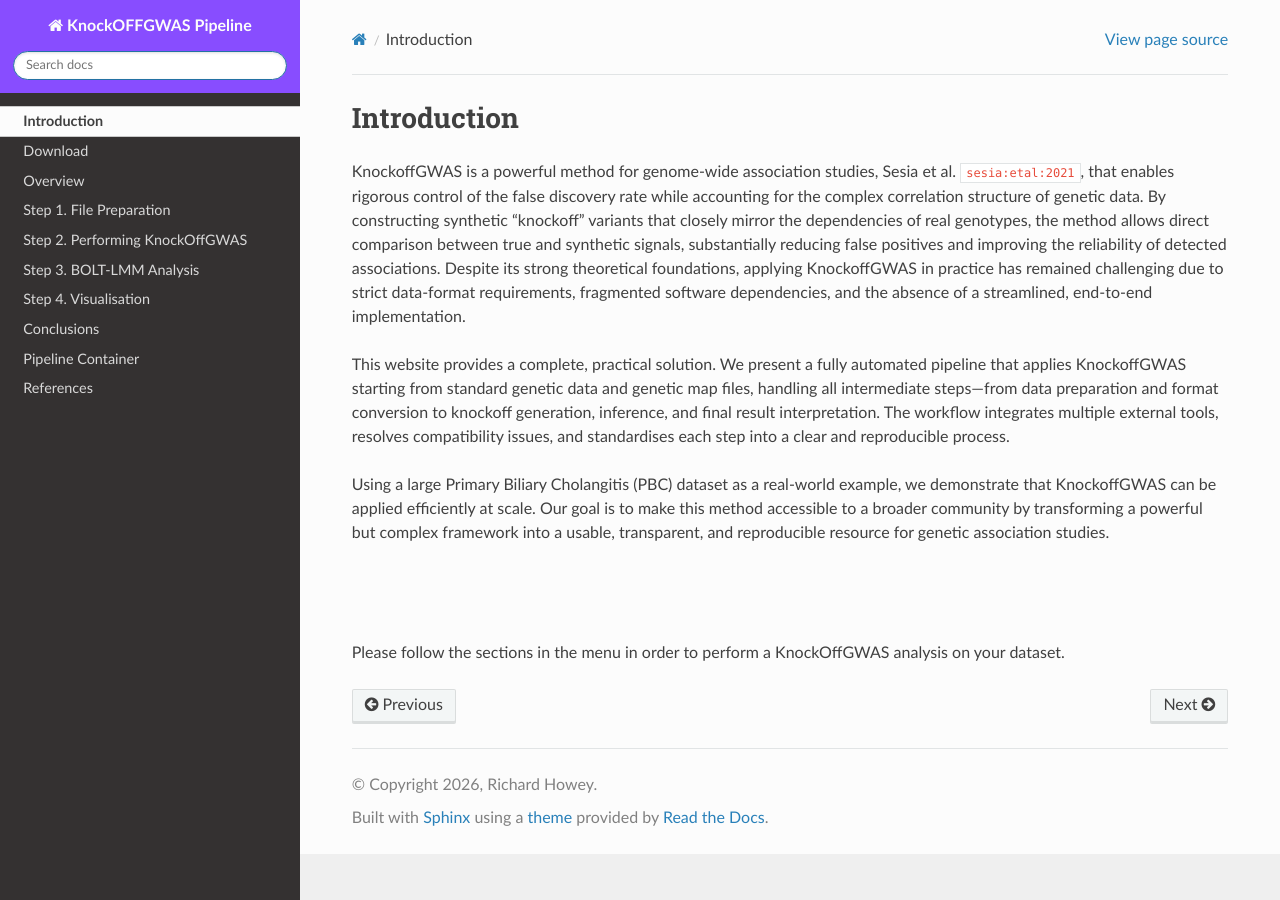
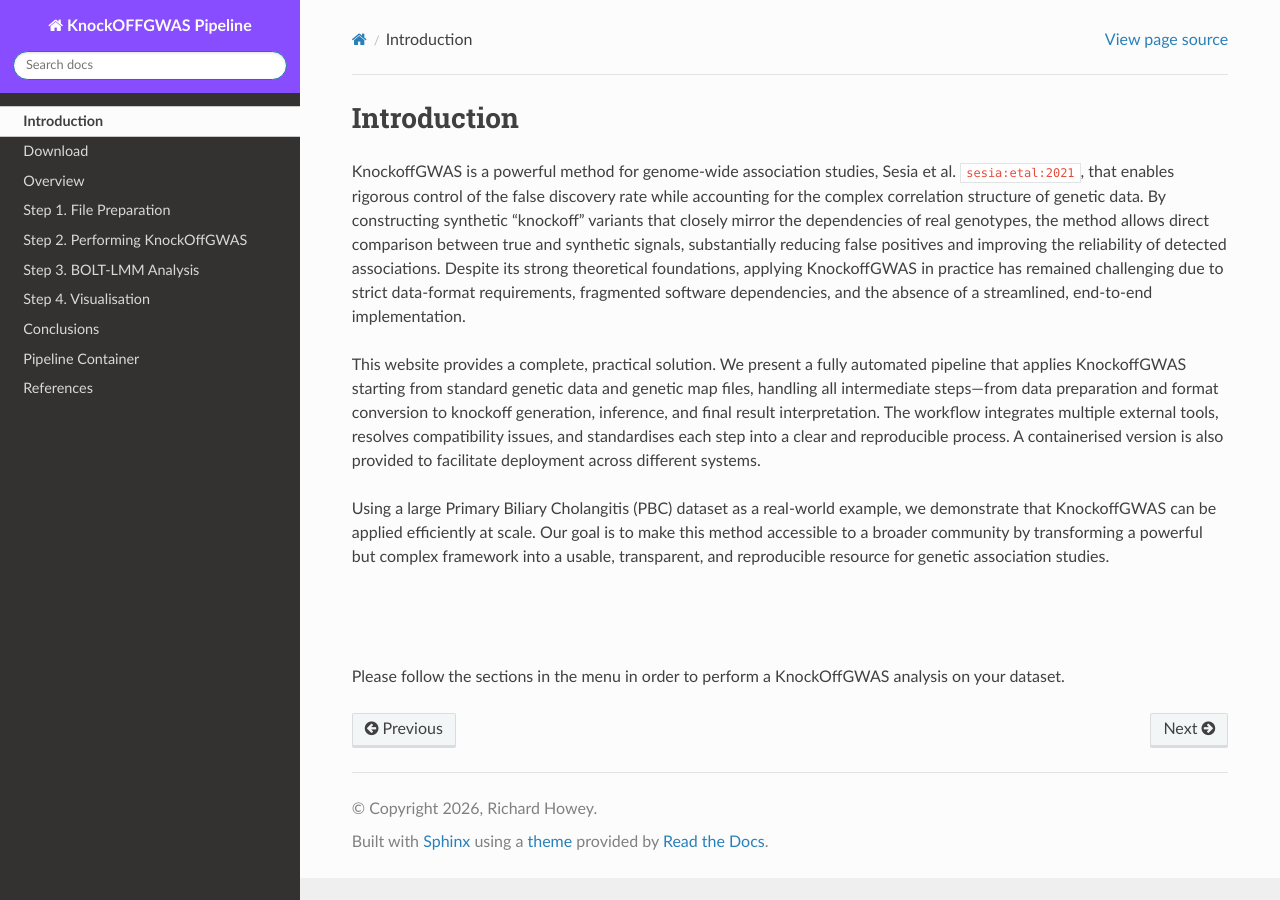
Before and after one commit to NewcastleRSE/knockoff-gwas, a Sphinx documentation site: the page built from docs/introduction.rst, in a window 1280 px wide. Built offline with Sphinx 7.4.7 and the Read the Docs theme 3.1.0, drawn with Linux system fonts in a browser that asks for light colours; cross-references to code outside the pages are shown as plain code.

Commit message:
Added container link

```diff
--- a/docs/container.rst
+++ b/docs/container.rst
@@ -19,7 +17,7 @@
     # Run this file using "source set_dirs.sh" to set the following variable
     DATA=/nobackup/proj/my_account/data
 
-Download the apptainer container file `kogwas.sif <TBA>`_ and save it in your analysis directory or somewhere accessible.
+Download the apptainer container file `kogwas.sif <https://zenodo.org/records/20160045>`_ and save it in your analysis directory or somewhere accessible.
 
 Create an ``hpc`` directory to save scripts to run the data preparation and analysis.
 
--- a/docs/introduction.rst
+++ b/docs/introduction.rst
@@ -5,7 +5,7 @@
 
 KnockoffGWAS is a powerful method for genome-wide association studies, Sesia et al. :cite:`sesia:etal:2021`,  that enables rigorous control of the false discovery rate while accounting for the complex correlation structure of genetic data. By constructing synthetic "knockoff" variants that closely mirror the dependencies of real genotypes, the method allows direct comparison between true and synthetic signals, substantially reducing false positives and improving the reliability of detected associations. Despite its strong theoretical foundations, applying KnockoffGWAS in practice has remained challenging due to strict data-format requirements, fragmented software dependencies, and the absence of a streamlined, end-to-end implementation.
 
-This website provides a complete, practical solution. We present a fully automated pipeline that applies KnockoffGWAS starting from standard genetic data and genetic map files, handling all intermediate steps—from data preparation and format conversion to knockoff generation, inference, and final result interpretation. The workflow integrates multiple external tools, resolves compatibility issues, and standardises each step into a clear and reproducible process.
+This website provides a complete, practical solution. We present a fully automated pipeline that applies KnockoffGWAS starting from standard genetic data and genetic map files, handling all intermediate steps—from data preparation and format conversion to knockoff generation, inference, and final result interpretation. The workflow integrates multiple external tools, resolves compatibility issues, and standardises each step into a clear and reproducible process. A containerised version is also provided to facilitate deployment across different systems.
 
 Using a large Primary Biliary Cholangitis (PBC) dataset as a real-world example, we demonstrate that KnockoffGWAS can be applied efficiently at scale. Our goal is to make this method accessible to a broader community by transforming a powerful but complex framework into a usable, transparent, and reproducible resource for genetic association studies.
 
--- a/docs/overview.rst
+++ b/docs/overview.rst
@@ -22,6 +22,8 @@
     8. The analysis is computationally intensive for real datasets and will need to be ran on an High Performance Computing (HPC) machine. With this in mind, this webpage describes the process of performing the analysis of a real dataset on an HPC machine.
 
     9. By following the steps on this website it should be possible to perform KnockOffGWAS on your dataset. As an example of using this pipeline, the directory *pbc_analysis* contains additional scripts to run analysis for this data on an HPC machine. Hopefully, with this pipeline, guide and worked example it should be as straightforward as it can be to perform KnockOffGWAS considering the many programs and different data formats involved.
+
+    10. A containerised version is also provided to facilitate deployment across different systems. See :ref:`container`.
 
 The following is the structure and contents of the *new_knockoffgwas_pipeline* directory:
 
```
Also changed, not shown: other parts of docs/container.rst (+0 -2 lines).
